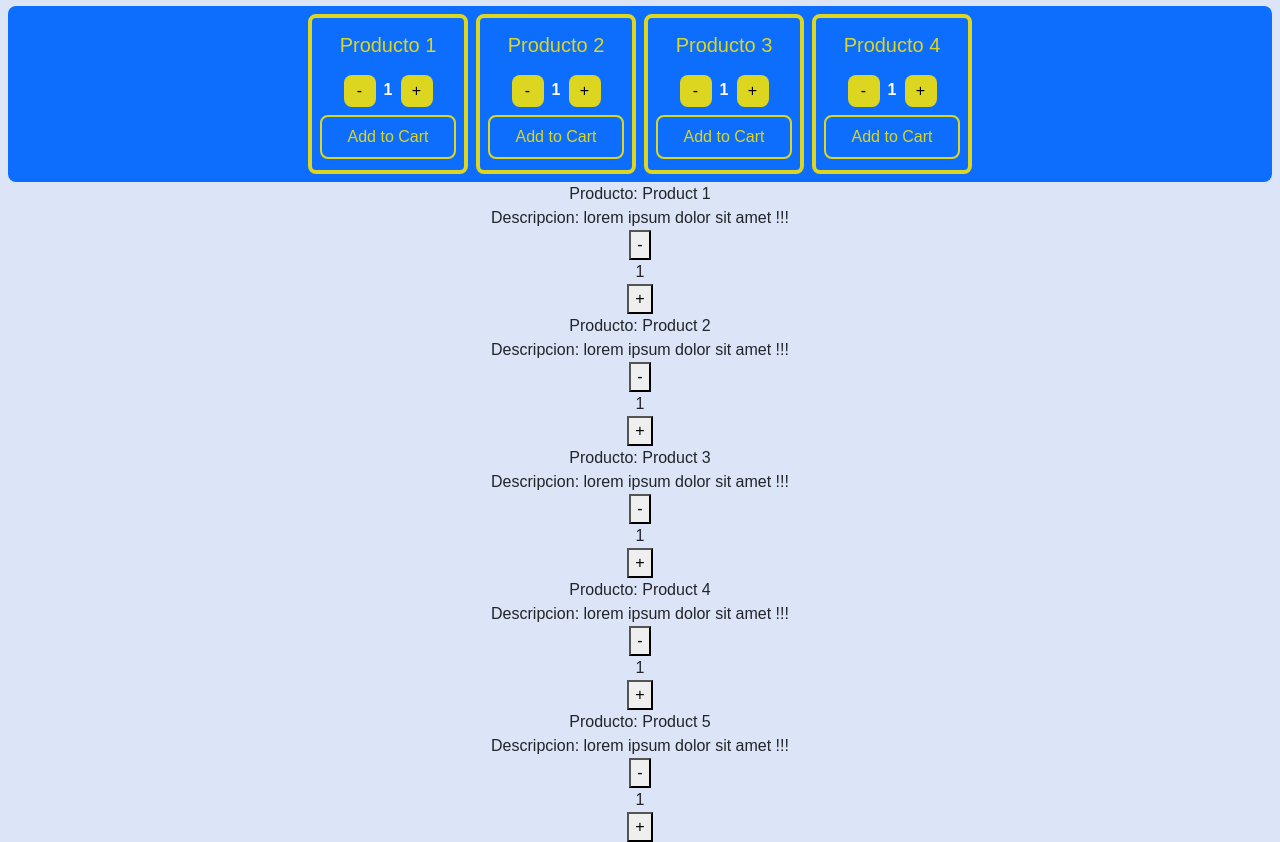
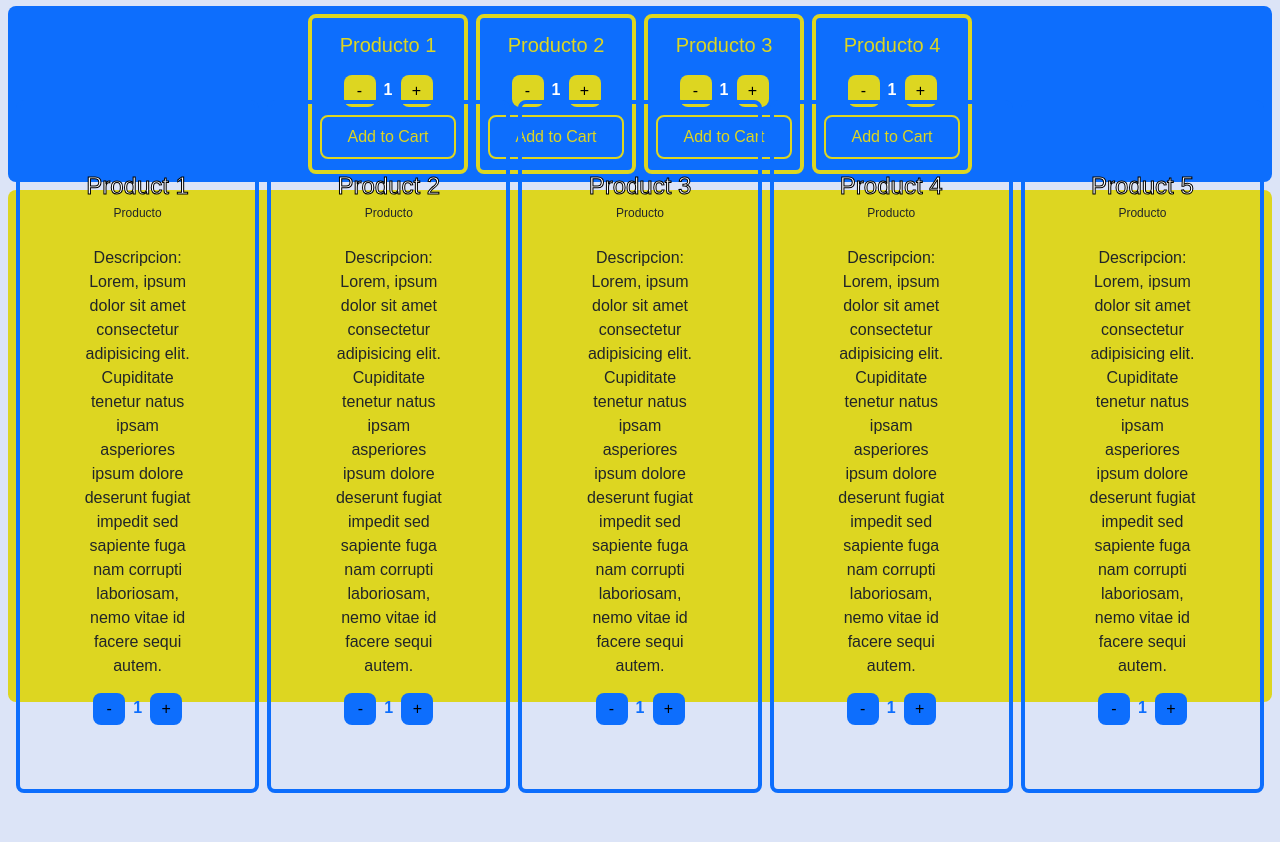
Before and after one commit to ManuelNunja/ecommerce_site, a React (Create React App) app: page / in a window 1280 px wide. Shown: the part 322-1164 px from the top of the page. After the commit the page ends 1115 px from the top, so only its background shows below. Built offline with nearby package versions, Linux system fonts and the light colour scheme; a web font is replaced by a local one.

Commit message:
commit_20220207_1

```diff
--- a/src/components/FontAwesome.js
+++ b/src/components/FontAwesome.js
@@ -1,6 +1,6 @@
 import React from 'react';
 import { FontAwesomeIcon } from '@fortawesome/react-fontawesome'
-import { faHome, faList, faListAlt, faRocket, faShoppingCart, faTags } from '@fortawesome/free-solid-svg-icons'
+import { faHome, faList, faListAlt, faRocket, faShoppingCart, faTags, faLightbulb } from '@fortawesome/free-solid-svg-icons'
 
 const FontAwesome = ({iconName}) => {
     let fontSize = "1x";
@@ -10,6 +10,8 @@ const FontAwesome = ({iconName}) => {
     if(iconName == "faTags"){return(<FontAwesomeIcon icon={(faTags)} color={fontColor} size={fontSize}/>)}
     if(iconName == "faListAlt"){return(<FontAwesomeIcon icon={(faListAlt)} color={fontColor} size={fontSize}/>)}
     if(iconName == "faShoppingCart"){return(<FontAwesomeIcon icon={(faShoppingCart)} color={fontColor} size={fontSize}/>)}
+    if(iconName == "faLightbulb"){return(<FontAwesomeIcon icon={(faLightbulb)} color={fontColor} size={fontSize}/>)}
+
 };
 
 export default FontAwesome;
--- a/src/components/navbar/Navbar.js
+++ b/src/components/navbar/Navbar.js
@@ -1,8 +1,13 @@
-import { Button, Container, Form, FormControl, Nav, Navbar as BTNavbar, NavDropdown, Offcanvas } from "react-bootstrap"
-import FontAwesome from '../FontAwesome'
-import CartIcon from "../cartIcon/CartIcon"
+import { Button, Container, Form, FormControl, Nav, Navbar as BTNavbar, NavDropdown, Offcanvas } from "react-bootstrap";
+import FontAwesome from '../FontAwesome';
+import CartIcon from "../cartIcon/CartIcon";
+import { useState } from "react";
 
 const Navbar = () => {
+  const [stateDarkMode, setDarkMode] = useState(false);
+  const encenderpagar = () => {
+    setDarkMode(!stateDarkMode);
+  }
   return (
     <BTNavbar bg="light" expand={false}>
       <Container fluid>
@@ -30,6 +35,7 @@ const Navbar = () => {
               <Nav.Link href="#action2" className="menuitem"><FontAwesome iconName={"faList"}></FontAwesome>&nbsp;&nbsp;Productos</Nav.Link>
               <Nav.Link href="#action3" className="menuitem"><FontAwesome iconName={"faTags"}></FontAwesome>&nbsp;&nbsp;Ofertas</Nav.Link>
               <Nav.Link href="#action4" className="menuitem"><FontAwesome iconName={"faShoppingCart"}></FontAwesome>&nbsp;&nbsp;Carrito de compras</Nav.Link>
+              <Nav.Link onClick={encenderpagar} className="menuitem"><FontAwesome iconName={"faLightbulb"}></FontAwesome>&nbsp;&nbsp;Dark Mode: {stateDarkMode ? " On" : " Off"}</Nav.Link>
             </Nav>
           </Offcanvas.Body>
         </BTNavbar.Offcanvas>
--- a/src/components/productList/ProductItem.js
+++ b/src/components/productList/ProductItem.js
@@ -1,9 +1,11 @@
 import ItemCounter from "../counter/ItemCounter";
 
 const ProductItem = ({id, name, description, stock}) => {
-    return <div>
-        <div>Producto: {name}</div>
-        <div>Descripcion: {description}</div>
+    return <div className="productList--item">
+        <div className="name">{name}</div>
+        <div className="subName">Producto</div>
+        <br></br>
+        <div className="description">Descripcion: {description}</div>
         <ItemCounter stock={stock}></ItemCounter>
     </div>;
 };
--- /dev/null
+++ b/src/components/productList/ProductItem.scss
@@ -0,0 +1,73 @@
+@import "../sass/_variables.scss";
+
+.productList{
+    width: 100%;
+    height: calc(calc($px_site * 64) + 16px);
+    background-color: transparent;
+    display: flex;
+    flex-direction: row;
+    align-items: center;
+    justify-items: center;
+    justify-content: center;
+    padding: $px_site;
+    .productList--background{
+        height: calc($px_site * 64);
+        width: 100%;
+        border-radius: $px_site;
+        background-color: $color--primary;
+        display: flex;
+        flex-direction: row;
+        align-items: center;
+        justify-content: center;
+        justify-items: center;
+        gap: $px_site;
+        padding: $px_site;
+        .productList--item{
+            border: solid 4px $color--secondary;
+            padding: calc($px_site * 8);
+            border-radius: $px_site;
+            .name{
+                font-size: 24px;
+                color: white;
+                -webkit-text-stroke: 1px black;
+            }
+            &:hover .name{
+                text-decoration: underline;
+                -webkit-text-stroke: 1px white;
+                color: $color--secondary;
+            }
+            .subName{
+                font-size: 12px;
+            }
+            .counterControl{
+                display: flex;
+                flex-direction: row;
+                align-items: center;
+                justify-content: center;
+                justify-items: center;
+                padding-top: 15px;
+                .counterNumber{
+                    width: 25px;
+                    height: 25px;
+                    color: $color--secondary;
+                    font-weight: bold;
+                }
+                .counterButton{
+                    width: 32px;
+                    height: 32px;
+                    background-color: $color--secondary;
+                    border-radius: $px_site;
+                    border-style: hidden;
+                }
+            }
+            &:hover .counterControl .counterNumber{
+                color: $color--secondary;
+            }
+            &:hover .counterControl .counterButton{
+                color: $color--secondary;
+                background-color: $color--secondary;
+                color: white;
+            }
+        }
+    }
+}
--- a/src/components/productList/ProductList.js
+++ b/src/components/productList/ProductList.js
@@ -1,9 +1,10 @@
 import { useEffect, useState } from "react";
 import { productsAPI } from "../../helpers/promises";
 import ProductItem from "./ProductItem";
+import "./ProductItem.scss"
 
 const ProductList = () => {
-    const [products, setProducts] = useState([])
+    const [stateProducts, setProducts] = useState([])
 
     useEffect(() =>{
         getProducts()
@@ -21,12 +22,14 @@ const ProductList = () => {
             console.log("Finalizacion");
         }
     }
-    return <div>
-        {
-            products.map((product) =>(
-                <ProductItem key={product.id} {...product}></ProductItem>
-            ))
-        }
+    return <div className="productList">
+        <div className="productList--background">
+            {
+                stateProducts.map((product) =>(
+                    <ProductItem key={product.id} {...product}></ProductItem>
+                ))
+            }
+        </div>
     </div>;
 };
 
--- a/src/data/products.js
+++ b/src/data/products.js
@@ -2,31 +2,31 @@ export const products = [
     {
         id: "1",
         name: "Product 1",
-        description: "lorem ipsum dolor sit amet !!!",
+        description: "    Lorem, ipsum dolor sit amet consectetur adipisicing elit. Cupiditate tenetur natus ipsam asperiores ipsum dolore deserunt fugiat impedit sed sapiente fuga nam corrupti laboriosam, nemo vitae id facere sequi autem.",
         stock: 10
     },
     {
         id: "2",
         name: "Product 2",
-        description: "lorem ipsum dolor sit amet !!!",
+        description: "    Lorem, ipsum dolor sit amet consectetur adipisicing elit. Cupiditate tenetur natus ipsam asperiores ipsum dolore deserunt fugiat impedit sed sapiente fuga nam corrupti laboriosam, nemo vitae id facere sequi autem.",
         stock: 20
     },
     {
         id: "3",
         name: "Product 3",
-        description: "lorem ipsum dolor sit amet !!!",
+        description: "    Lorem, ipsum dolor sit amet consectetur adipisicing elit. Cupiditate tenetur natus ipsam asperiores ipsum dolore deserunt fugiat impedit sed sapiente fuga nam corrupti laboriosam, nemo vitae id facere sequi autem.",
         stock: 30
     },
     {
         id: "4",
         name: "Product 4",
-        description: "lorem ipsum dolor sit amet !!!",
+        description: "    Lorem, ipsum dolor sit amet consectetur adipisicing elit. Cupiditate tenetur natus ipsam asperiores ipsum dolore deserunt fugiat impedit sed sapiente fuga nam corrupti laboriosam, nemo vitae id facere sequi autem.",
         stock: 40
     },
     {
         id: "5",
         name: "Product 5",
-        description: "lorem ipsum dolor sit amet !!!",
+        description: "    Lorem, ipsum dolor sit amet consectetur adipisicing elit. Cupiditate tenetur natus ipsam asperiores ipsum dolore deserunt fugiat impedit sed sapiente fuga nam corrupti laboriosam, nemo vitae id facere sequi autem.",
         stock: 50
     }
 ]
--- a/src/helpers/promises.js
+++ b/src/helpers/promises.js
@@ -8,5 +8,5 @@ export const task = new Promise((resolve, reject) =>{
 export const productsAPI = new Promise((resolve, reject) =>{
     setTimeout(() => {
         resolve(products)
-    }, 3000);
+    }, 0);
 })
```
